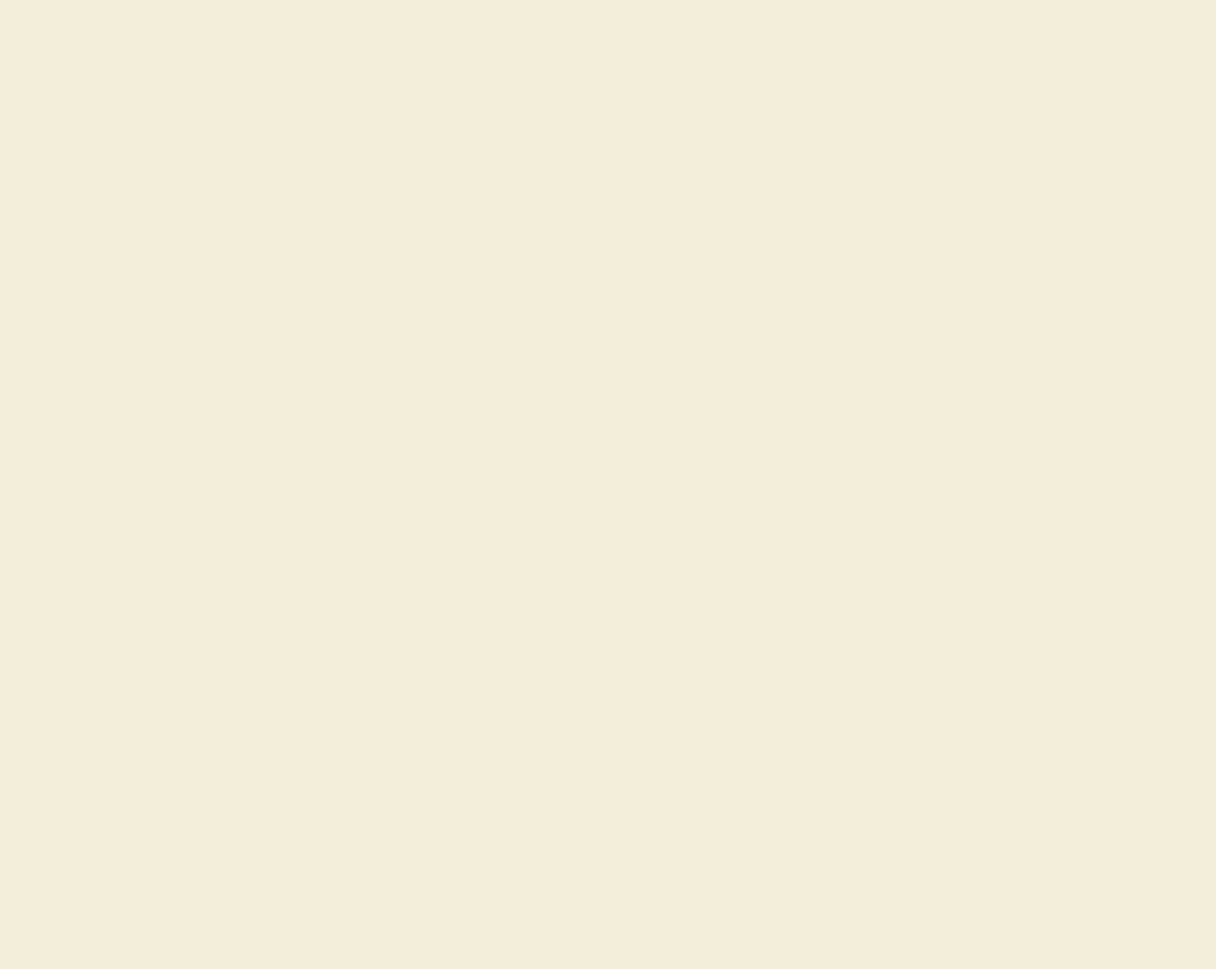
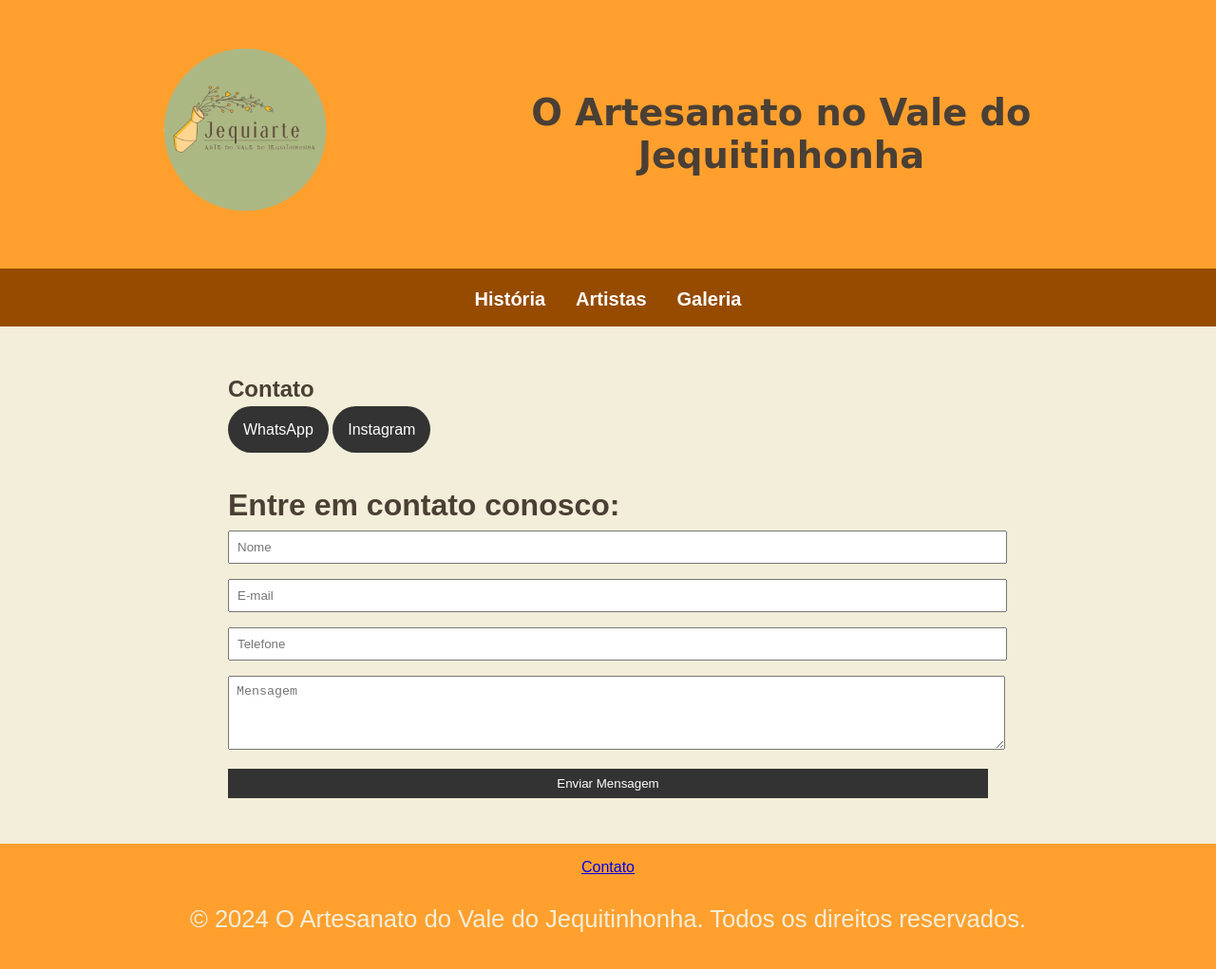
Before and after one commit to MrMagnusbr/Artesanato-do-Vale, a plain HTML site: page contato.html in a window 1280 px wide. Shown: the whole page at 95% size. Before the commit the page ends 800 px from the top, so only its background shows below. Drawn offline with Linux system fonts and the light colour scheme.

Commit message:
pag contato

```diff
--- a/contato.html
+++ b/contato.html
@@ -1,12 +1,55 @@
 <!DOCTYPE html>
-<html lang="en">
-<head>
-    <meta charset="UTF-8">
-    <meta name="viewport" content="width=device-width, initial-scale=1.0">
-    <title>Contato - Jequiarte</title>
-    <link rel="stylesheet" href="style.css">
-</head>
-<body>
+<html lang="pt-br">
+    <head>
+        <meta charset="UTF-8" />
+        <meta name="viewport" content="width=device-width, initial-scale=1.0" />
+        <title>Minha Página de Contato</title>
+        <link rel="stylesheet" href="style.css" />
+    </head>
+    <body>
+        <header>
+            <div class="header-content">
+                <img src="Jequiarte.png" alt="logotipo" />
+                <h1>O Artesanato no Vale do Jequitinhonha</h1>
+            </div>
+        </header>
+        <nav>
+            <ul>
+                <li><a href="historia.html">História</a></li>
+                <li><a href="historia.html#artistas">Artistas</a></li>
+                <li><a href="galeria.html">Galeria</a></li>
+            </ul>
+        </nav>
 
-</body>
+        <section class="contact">
+            <h1>Contato</h1>
+            <a href="https://linkr.it/47edDQ" class="contato">WhatsApp</a>
+            <a href="https://www.instagram.com/artesdojequi" class="contato">Instagram</a>
+            <form action="enviar.php" method="post">
+                <h3>Entre em contato conosco:</h2>
+                <input type="text" name="nome" placeholder="Nome" required />
+                <input type="email" name="email" placeholder="E-mail" required />
+                <input type="tel" name="telefone" placeholder="Telefone" />
+                <textarea
+                    name="mensagem"
+                    placeholder="Mensagem"
+                    rows="4"
+                    required
+                ></textarea>
+                <button type="submit">Enviar Mensagem</button>
+            </form>
+        </section>
+        <footer id="rodape">
+            <a href="contato.html">Contato</a>
+            <!--
+        Formas de contato: <a href="https://linkr.it/47edDQ">WhatsApp</a>
+        <a href="https://www.instagram.com/artesdojequi">Instagram</a>
+        -->
+            <p></p>
+            <p>
+                &copy; 2024 O Artesanato do Vale do Jequitinhonha. Todos os direitos
+                reservados.
+            </p>
+        </footer>
+    </body>
 </html>
--- a/style.css
+++ b/style.css
@@ -1,9 +1,9 @@
 :root {
-  --terracota: #FFA02E;
-  --verde-oliva: #9EAD7F;
-  --bege-claro: #F3EED9;
-  --marrom-escuro: #4A3F35;
-  --azul-ceu: #87B6A7;
+    --terracota: #ffa02e;
+    --verde-oliva: #9ead7f;
+    --bege-claro: #f3eed9;
+    --marrom-escuro: #4a3f35;
+    --azul-ceu: #87b6a7;
 }
 
 body {
@@ -35,7 +35,7 @@ header img {
 
 /* Título responsivo */
 header h1 {
-  font-family: 'Apple Chancery', cursive;
+    font-family: "Apple Chancery", cursive;
     color: var(--marrom-escuro);
     font-size: 3vw;
     margin: 0;
@@ -73,7 +73,8 @@ h2 {
     margin-bottom: 1rem;
 }
 
-h3, h4 {
+h3,
+h4 {
     font-size: 2rem;
     color: var(--marrom-escuro);
     margin-bottom: 0.5rem;
@@ -85,7 +86,8 @@ h3, h4 {
         font-size: 2rem;
     }
 
-  h3, h4 {
+    h3,
+    h4 {
         font-size: 1.5rem;
     }
 
@@ -96,7 +98,6 @@ h3, h4 {
         font-size: 4vw; /* Ajusta o tamanho da fonte para telas menores */
     }
 }
-
 
 nav {
     background-color: #964b00;
@@ -114,8 +115,16 @@ nav ul {
 nav ul li {
     margin: 0 1rem;
 }
-
+.contato {
+  border-radius: 30px;
+  color: white;
+  padding: 1rem;
+  text-decoration: none;
+  background-color: #333;
+  text-decoration-style: none;
+}
 nav ul li a {
+  background-color: none;
     color: white;
     text-decoration: none;
     font-weight: bold;
@@ -129,7 +138,9 @@ main {
 section {
     margin-bottom: 2rem;
 }
-
+form{
+  padding-top: 20px;
+}
 footer {
     background-color: var(--terracota);
     color: var(--bege-claro);
@@ -137,7 +148,6 @@ footer {
     padding: 1rem 0;
 }
 
-/* Adicionando um pouco de estilização aos links */
 a:hover {
     color: var(--azul-ceu);
 }
@@ -146,3 +156,23 @@ main {
     width: 60%;
     margin: 0 auto;
 }
+.contact {
+    max-width: 800px;
+    margin: 0 auto;
+    padding: 2rem;
+}
+
+input,
+textarea,
+button {
+    width: 100%;
+    margin-bottom: 1rem;
+    padding: 0.5rem;
+}
+
+button {
+    background-color: #333;
+    color: #fff;
+    border: none;
+    cursor: pointer;
+}
```
Lines whose indentation alone changed are shown as unchanged.
